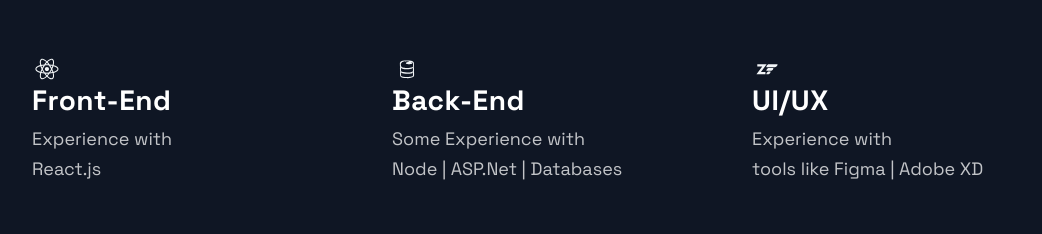
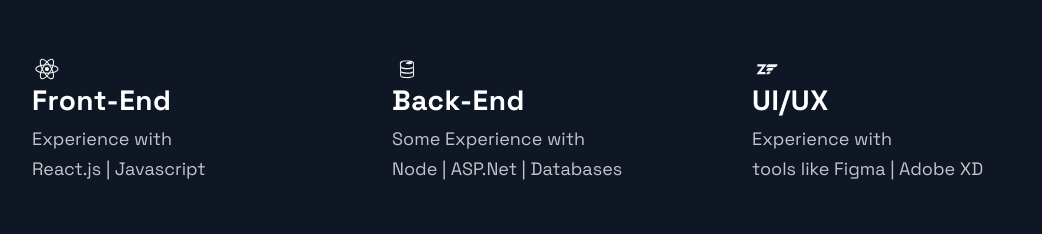
Before and after one commit to Joshhortt/portfolio-app, a Next.js app: page / in a window 1280 px wide. Shown: the part 8780-9014 px from the top of the page, without its empty margins (88-1130 px from the left). Built offline with nearby package versions, Linux system fonts and the light colour scheme.

Commit message:
update Technologies

```diff
--- a/src/components/Technologies/Technologies.js
+++ b/src/components/Technologies/Technologies.js
@@ -31,7 +31,7 @@
           <ListTitle>Front-End</ListTitle>
           <ListParagraph>
             Experience with <br />
-            React.js
+            React.js | Javascript
           </ListParagraph>
         </ListContainer>
       </ListItem>
```
